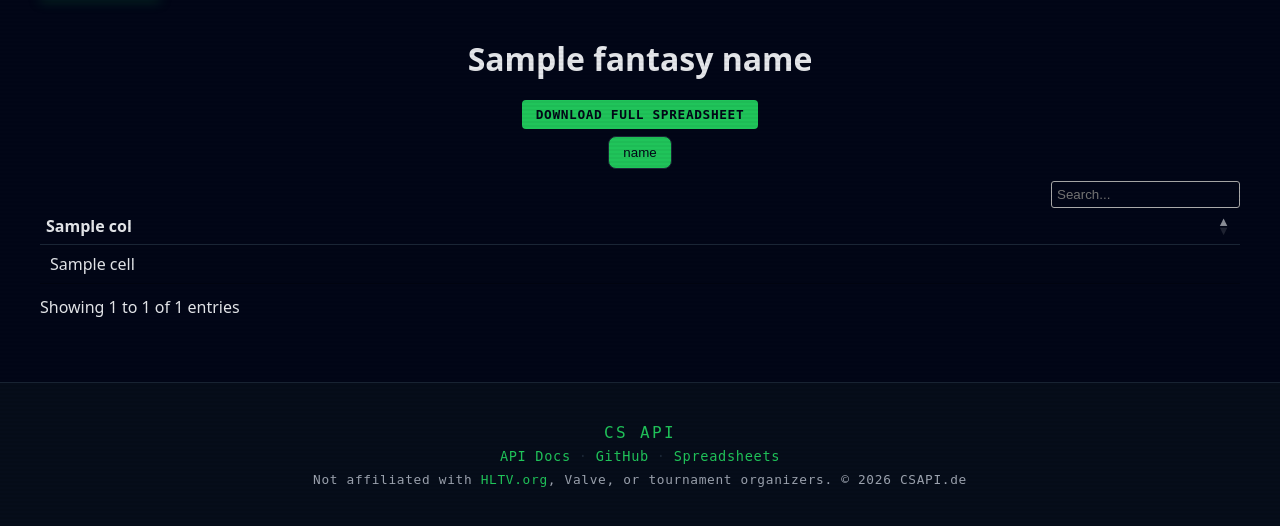
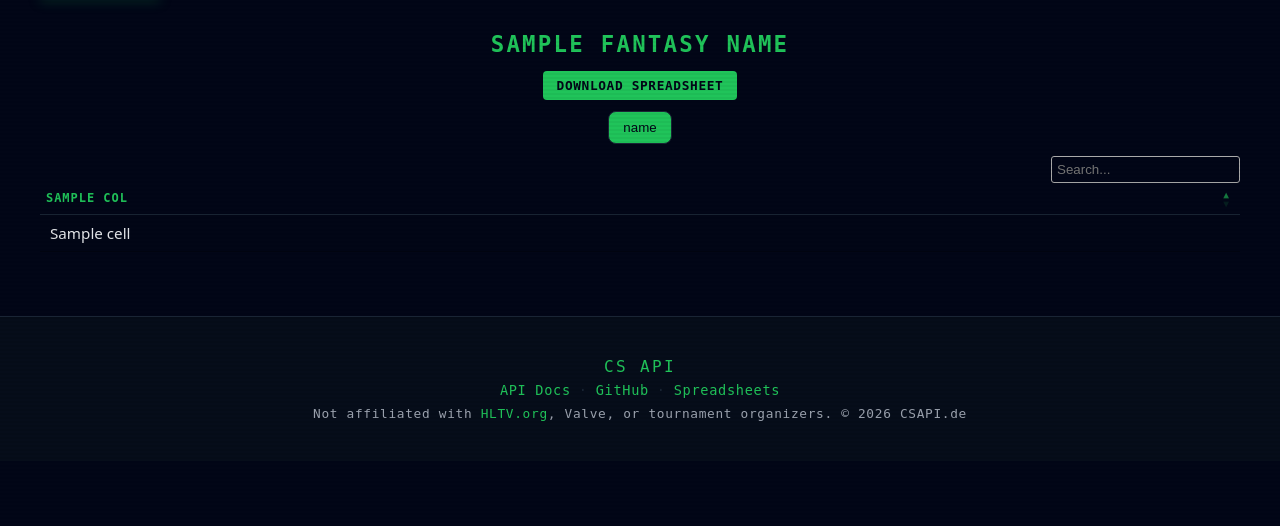
Before and after one commit to OldFella/hltv_api, a Python web app: template src/templates/table.html in a window 1280 px wide. Shown: the part 67-593 px from the top of the page. Run offline with Jinja, Linux system fonts and the light colour scheme; the template is opened without the code that fills it: most values are stand-ins (such as "Sample title", 1, 10 or a date in 2020); lists and menus that the app fills with data are empty; some libraries are stand-ins or nearby versions.

Commit message:
updating UI

```diff
--- a/src/config/example_requests.py
+++ b/src/config/example_requests.py
@@ -1,5 +1,5 @@
 example_requests = [
-    {"url":  'curl "https://api.csapi.de/matches/2389666"',
+    {"url":  '"https://api.csapi.de/matches/2389666"',
     "response":"""
 {
   "id": 2389666,
@@ -50,7 +50,7 @@ example_requests = [
 """
     },
 {
-    "url":  'curl "https://api.csapi.de/players/21167/stats"',
+    "url":  '"https://api.csapi.de/players/21167/stats"',
     "response": """
 {
   "id": 21167,
--- a/src/config/hero_card.py
+++ b/src/config/hero_card.py
@@ -1,9 +1,6 @@
 hero_card = {
     "title": "CS API — Public Counter-Strike Pro Play Data [REST]",
     "description": """
-    CS API provides free, public access to professional Counter-Strike match data,
-    offering detailed information on matches, teams, and players from the top 100 teams worldwide.
-    No API key is required — simply call the endpoints to receive fast, structured JSON responses
-    that make it easy to integrate stats into your projects, analysis tools, or applications.
+    Free public API for professional CS match, team and player data. No key required.
     """
 }
--- a/src/routers/results.py
+++ b/src/routers/results.py
@@ -42,7 +42,7 @@ async def get_latest_results() -> list[MatchHistory]:
        # get_matchhistory = get_matchhistory.where(match_overview.date == latest_date)
         get_matchhistory = get_matchhistory.where(m1.teamid < m2.teamid)
 
-        get_matchhistory= get_matchhistory.order_by(match_overview.date.desc()).limit(10)
+        get_matchhistory= get_matchhistory.order_by(match_overview.date.desc()).limit(11)
         matchhistory = np.array(con.execute(get_matchhistory).fetchall())
 
         result = []
--- a/src/templates/includes/css/matches.css
+++ b/src/templates/includes/css/matches.css
@@ -5,7 +5,11 @@
     padding: 12px 0;
     border-bottom: 1px solid var(--border);
     gap: 8px;
+    width: 100%;
+    box-sizing: border-box;
+    overflow: hidden;
 }
+
 .match-scores {
     display: flex;
     align-items: center;
--- a/src/templates/includes/css/styles.css
+++ b/src/templates/includes/css/styles.css
@@ -124,6 +124,7 @@ header .wrap::after {
     display: flex;
     gap: 16px;
     flex-wrap: wrap;
+    align-items: stretch;
 }
 
 .card {
@@ -161,6 +162,38 @@ header .wrap::after {
     text-transform: uppercase;
     color: var(--accent);
 }
+
+.results-card {
+    overflow-x: hidden;
+    overflow-y: auto;
+    display: flex;
+    flex-direction: column;
+    min-height: 400px;
+}
+
+#results {
+    flex: 1;
+    overflow-y: auto;
+}
+
+#results::-webkit-scrollbar {
+    width: 4px;
+}
+
+#results::-webkit-scrollbar-track {
+    background: var(--bg);
+}
+
+#results::-webkit-scrollbar-thumb {
+    background: var(--accent-dim);
+    border-radius: 2px;
+}
+
+#results::-webkit-scrollbar-thumb:hover {
+    background: var(--accent);
+}
+
+
 
 /* ===== FOOTER ===== */
 footer {
--- a/src/templates/includes/css/table.css
+++ b/src/templates/includes/css/table.css
@@ -9,18 +9,24 @@ table.dataTable {
 /* Allow multi-line headers */
 table.dataTable thead th {
     background-color: var(--bg) !important;
-    color: var(--text) !important;
+    color: var(--accent) !important;
     border-bottom: 1px solid var(--border);
-    white-space: Normal !important;
+    white-space: normal !important;
     word-break: break-word;
     line-height: 1.25;
     padding: 8px 6px;
+    font-family: 'Share Tech Mono', monospace;
+    font-size: 0.75rem;
+    letter-spacing: 0.08em;
+    text-transform: uppercase;
 }
 
 table.dataTable tbody td {
     background-color: var(--bg) !important;
     color: var(--text) !important;
     white-space: nowrap;
+    font-family: 'Rajdhani', system-ui, sans-serif !important;
+    font-size: 0.95rem !important;
 }
 
 table.dataTable tbody tr:nth-child(even) td {
@@ -49,21 +55,49 @@ table.dataTable tbody tr:hover td {
   width: 100% !important;
 }
 
-.dt-button {
-  background: var(--accent) !important;
-  color: var(--bg) !important;
-  border: 1px solid var(--border) !important;
-  border-radius: 8px !important;
-  padding: 6px 12px !important;
-  margin: 5px 5px 15px 0 !important;
-  cursor: pointer !important;
-  font-weight: bold;
+.dt-buttons a,
+.dt-buttons button {
+    color: var(--bg) !important;
+    background: var(--accent) !important;
+    padding: 7px 14px !important;
+    border-radius: 4px !important;
+    text-decoration: none !important;
+    font-family: 'Share Tech Mono', monospace !important;
+    font-size: 0.8rem !important;
+    letter-spacing: 0.05em !important;
+    font-weight: 600 !important;
+    text-transform: uppercase !important;
+    border: none !important;
+    cursor: pointer !important;
+    transition: background 0.2s, box-shadow 0.2s !important;
 }
-.dt-button:hover {
-  background: var(--bg) !important;
-  color: var(--text) !important;
+
+.dt-buttons a:hover,
+.dt-buttons button:hover {
+    background: var(--accent-hover) !important;
+    box-shadow: 0 0 16px rgba(var(--accent-rgb), 0.4) !important;
 }
 
 .dtfc-right-top-blocker {
     background-color: var(--bg) !important;
 }
+
+.page-title {
+    font-family: 'Share Tech Mono', monospace;
+    text-align: center;
+    color: var(--accent);
+    letter-spacing: 0.1em;
+    text-transform: uppercase;
+    font-size: 1.4rem;
+    margin-bottom: 16px;
+}
+.page-actions {
+    text-align: center;
+    margin-bottom: 16px;
+}
+
+.dataTables_filter input:focus {
+    outline: none !important;
+    border-color: var(--accent) !important;
+    box-shadow: 0 0 8px rgba(var(--accent-rgb), 0.3) !important;
+}
--- a/src/templates/includes/js/main.js
+++ b/src/templates/includes/js/main.js
@@ -38,23 +38,18 @@ fetch("/results/latest")
         "neutral-score";
 
       row.innerHTML = `
-        <div class="match-left">
           <div class="match-scores">
               <div class="team team-left">${m.team}</div>
-
               <div class="score-center">
                   <span class="${teamColor}">${m.score}</span>
                   <span>-</span>
                   <span class="${oppColor}">${m.score_opponent}</span>
               </div>
-
               <div class="team team-right">${m.opponent}</div>
           </div>
-
           <div class="match-event-date">
               <span>${m.event}</span>
               <span>${m.date}</span>
-          </div>
           </div>
       `;
 
--- a/src/templates/includes/js/table.js
+++ b/src/templates/includes/js/table.js
@@ -8,10 +8,12 @@ $(document).ready(function () {
     scrollY: '70vh',
     scrollCollapse: true,
     paging: false,
+    info: false,
+    lengthChange: false,
     autoWidth: false,
     dom: 'Bfrtip',
     buttons: [
-      { extend: 'csvHtml5', text: 'Download CSV', title: '{{ sheet_name }}', exportOptions: { columns: ':visible' }, className:'dt-button' }
+      { extend: 'csvHtml5', text: 'Download CSV', title: '{{ sheet_name }}', exportOptions: { columns: ':visible' }, className: 'button' }
     ],
     fixedColumns: {
         leftColumns: fixedColsSettings[{{ loop.index0 }}]   // <-- freeze the first 2 columns
--- a/src/templates/index.html
+++ b/src/templates/index.html
@@ -52,10 +52,10 @@
 
 
 
-  <div class="card">
+  <div class="card results-card">
     <h2 class="card-title">Latest Results</h2>
     <div id="results" class="loading-text">Loading…</div>
-  </div>
+</div>
 </div>
 
 {% endblock %}
--- a/src/templates/table.html
+++ b/src/templates/table.html
@@ -17,10 +17,10 @@
 {% block content %}
 
 <!-- Page content -->
-<h1 style="text-align:center">{{ fantasy_name }}</h1>
+<h1 class="page-title">{{ fantasy_name }}</h1>
 
-<div style="text-align: center; margin-bottom: 12px;">
-    <a href="/download/{{ fantasyid }}.ods" class="button">Download Full Spreadsheet</a>
+<div class="page-actions">
+    <a href="/download/{{ fantasyid }}.ods" class="button">Download Spreadsheet</a>
 </div>
 
 <div class="tabs">
```
Also changed, not shown: src/frontend.py (+9 -6 lines), src/templates/includes/css/api.css (+1 -12 lines). Lines whose indentation alone changed are shown as unchanged.
